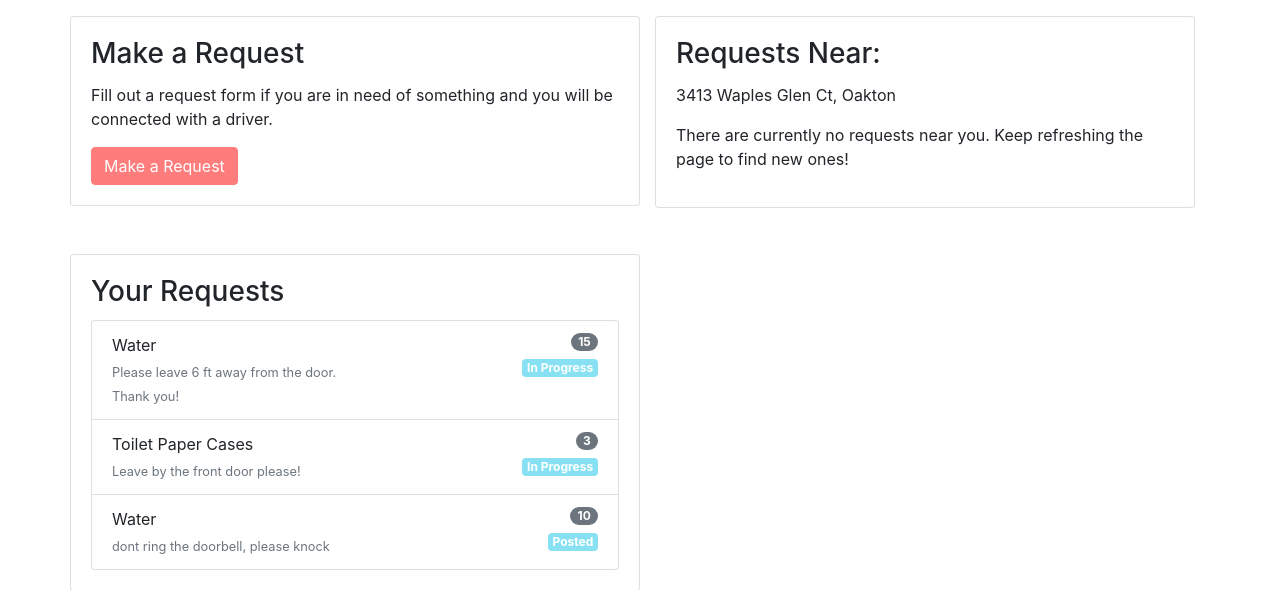
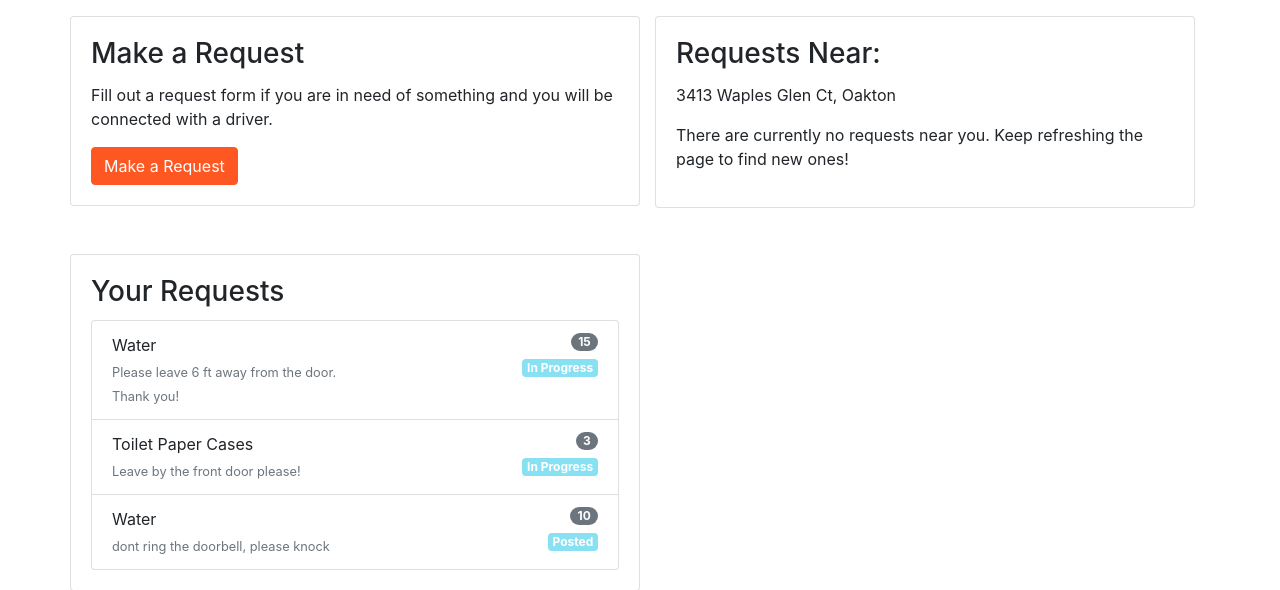
Before and after one commit to shreygupta04/covaid, a Flask app: page /requests in a window 1280 px wide. Shown: the part 62-652 px from the top of the page. Run offline with Flask 2, Linux system fonts and the light colour scheme; a user stored in the database is signed in; data comes from the database, SQL or seed files in the repository; data that the repository does not hold is empty; some libraries are stand-ins or nearby versions.

Commit message:
Update main.css

```diff
--- a/covaid/static/main.css
+++ b/covaid/static/main.css
@@ -81,8 +81,8 @@ html {
 }
 
 .btn-primary {
-  background-color: #ff7c7c;
-  border-color: #ff7c7c;
+  background-color: #ff5722;
+  border-color: #ff5722;
 }
 
 .btn-primary:hover, .btn-primary:visited, .btn-primary:active, .btn-primary:link, .btn-primary:focus {
```
